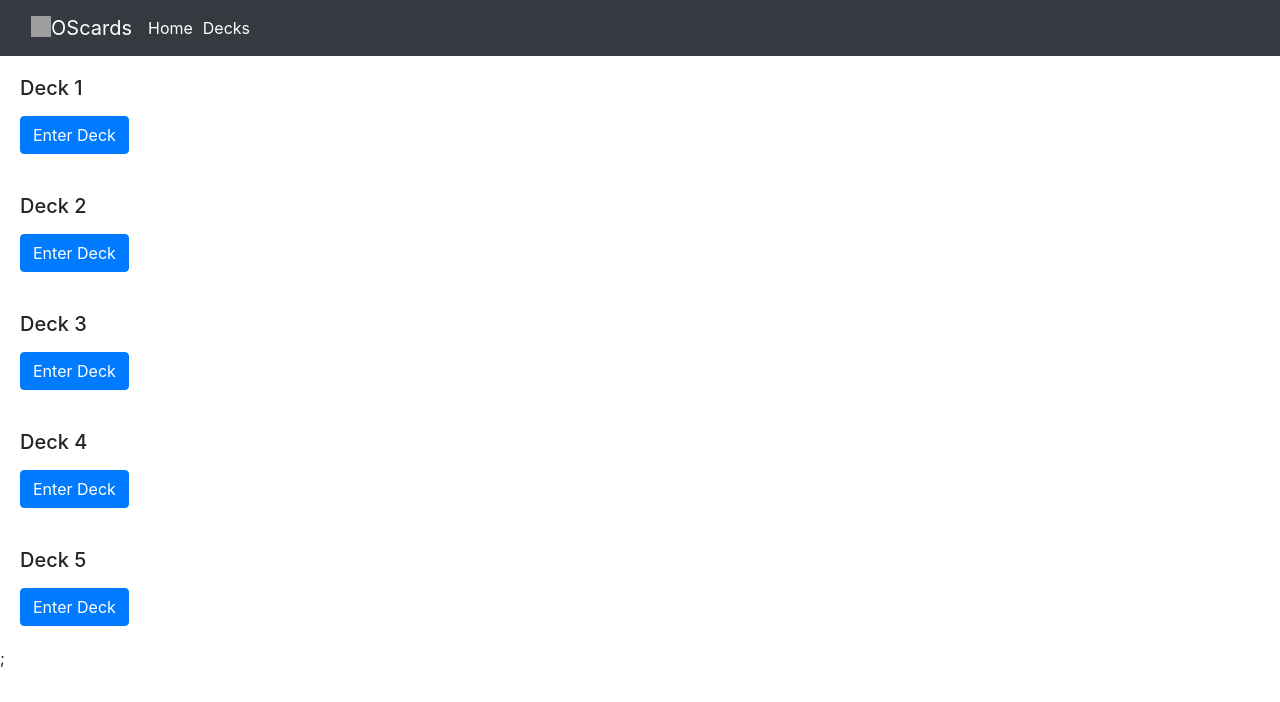
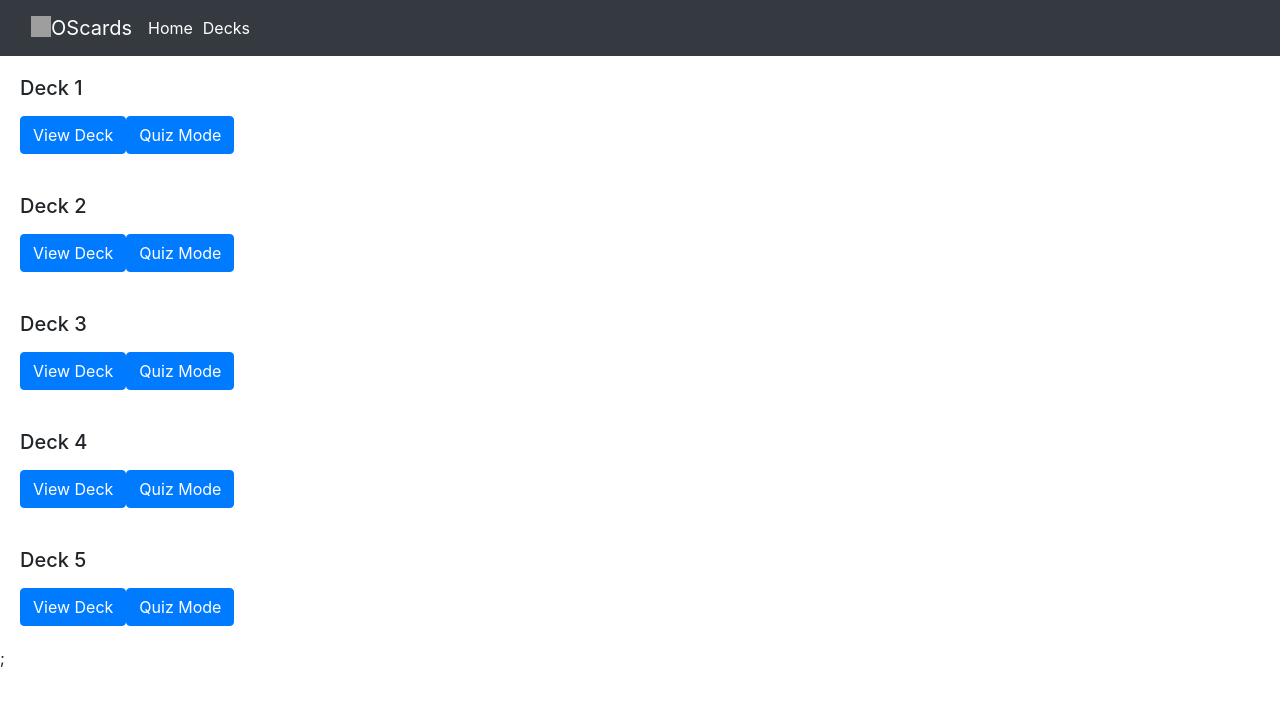
Before and after one commit to OSAbstract/OSCardsv2, a React (Create React App) app in the folder client/: page /decks in a window 1280 px wide. Shown: the top 702 px of the page. Built offline with nearby package versions, Linux system fonts and the light colour scheme; grey boxes are pictures that could not be loaded.

Commit message:
minor adjustments

```diff
--- a/client/src/App.jsx
+++ b/client/src/App.jsx
@@ -6,6 +6,7 @@ import AddCard from "./pages/AddCard";
 import Decks from "./pages/Decks";
 import Deck from "./pages/Deck";
 import Auth from "./pages/Auth";
+import Quiz from "./pages/Quiz";
 
 
 // Utilize react router to render component based on path
@@ -17,12 +18,14 @@ class App extends Component {
           <Route path='/home' component={Header}/>
             <Route path='/decks' component={Header}/>
             <Route path='/deck' component={Header}/>
+            <Route path='/quiz' component={Header}/>
           <Switch>
             <Route exact path='/' component={Auth}/>
             <Route exact path='/home' component={AddCard}/>
             <Route exact path='/decks' component={Decks}/>
             <Route exact path='/deck' component={Deck}/>
             <Route exact path='/auth' component={Auth}/>
+            <Route exact path='/quiz' component={Quiz}/>
           </Switch>
           </div>
         </Router>
--- a/client/src/pages/Decks/Decks.jsx
+++ b/client/src/pages/Decks/Decks.jsx
@@ -22,7 +22,14 @@ class Decks extends Component {
                   deckNumber: `${arr[i]}`
                 }
               }}
-              className="btn btn-primary">Enter Deck</Link>
+              className="btn btn-primary">View Deck</Link>
+              <Link to={{
+                pathname: `/quiz`,
+                state: {
+                  deckNumber: `${arr[i]}`
+                }
+              }}
+              className="btn btn-primary">Quiz Mode</Link>
           </div>
         )
       }
--- a/client/src/pages/Quiz/Quiz.css
+++ b/client/src/pages/Quiz/Quiz.css
@@ -13,8 +13,6 @@
     background-size: cover;
 
   }
-
-
 
   .cards {
     display: grid;
```
